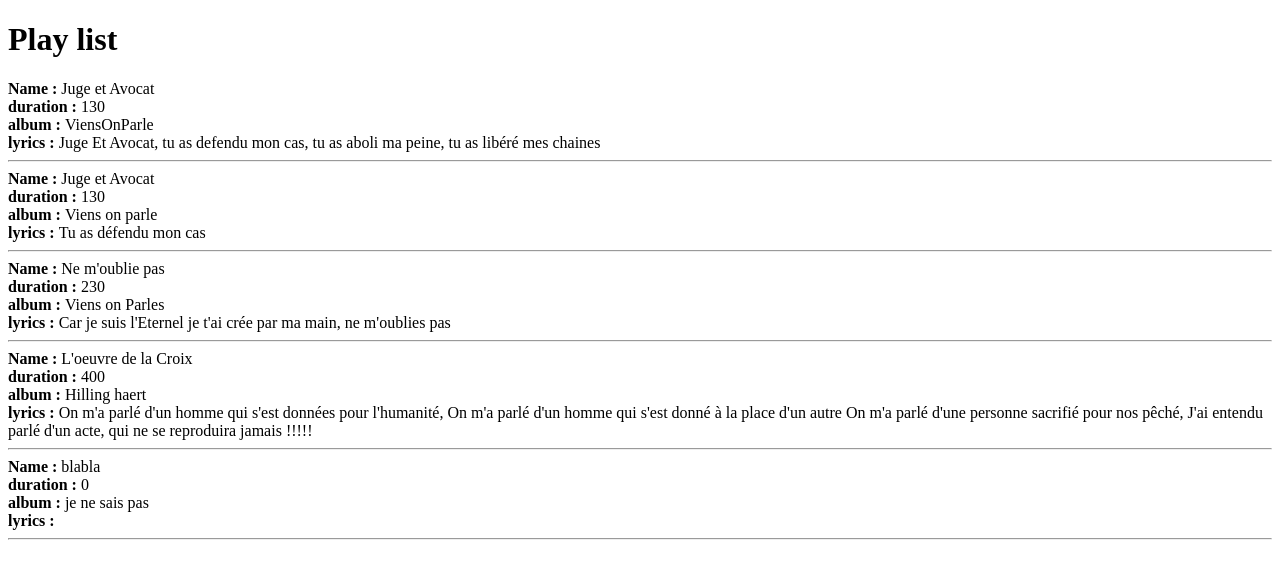
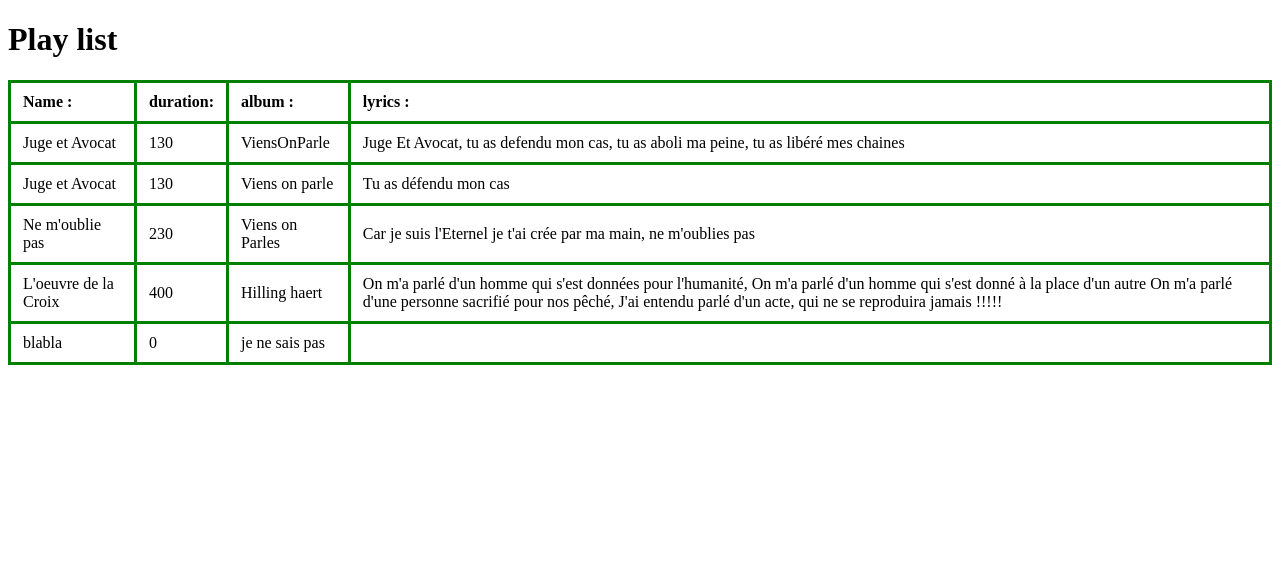
Before and after one commit to boristchague/Django_hack, a Django app: page /song in a window 1280 px wide. Shown: the top 579 px of the page. Run offline with Django 3.2, Linux system fonts and the light colour scheme; data comes from the database, SQL or seed files in the repository.

Commit message:
show music playlist

```diff
--- a/biblio/templates/biblio/song.html
+++ b/biblio/templates/biblio/song.html
@@ -3,20 +3,44 @@
 <head>
     <meta charset="UTF-8">
     <title>Title</title>
+    <style>
+        table {border-style: solid; border-color: green; border-collapse: collapse}
+        td, th {padding: 10px 12px; text-align: left; border-style: solid; border-color: green}
+
+    </style>
 </head>
 <body>
     <h1> Play list</h1>
 
-    {% for elt in song %}
+    <table>
+        <thead>
+            <th>  <strong> Name   : </strong> </th>
+            <th> <strong> duration: </strong></th>
+            <th> <strong> album  : </strong> </th>
+            <th> <strong> lyrics  : </strong> </th>
+        </thead>
 
-        <a> <strong> Name : </strong> {{ elt.name}}</a> <br/>
-        <a> <strong> duration : </strong>{{ elt.duration}}</a> <br/>
-        <a> <strong> album : </strong>{{ elt.album}}</a> <br/>
-        <a> <strong> lyrics : </strong>{{ elt.lyrics}}</a> <br/>
+        <tbody>
+             {% for elt in song %}
 
-    <hr>
+                <tr>
+                    <td>  {{ elt.name}}</td>
+                    <td> {{ elt.duration}}</td>
+                    <td> {{ elt.album}}</td>
+                    <td> {{ elt.lyrics}}</td>
+                 </tr>
 
-    {% endfor %}
+
+
+             {% endfor %}
+
+
+
+        </tbody>
+
+    </table>
+
+
 
 
 </body>
--- a/biblio/views.py
+++ b/biblio/views.py
@@ -47,7 +47,8 @@ def picture_detail(request, name, year, month, day):
 def showSong(request):
 
     song = Song.objects.all()
+    return  render(request, "biblio/song.html", context={'song': song})
 
+def add_song(request, name, duration, album, lyrics):
 
-
-    return  render(request, "biblio/song.html", context={'song': song})
+    pass
```
